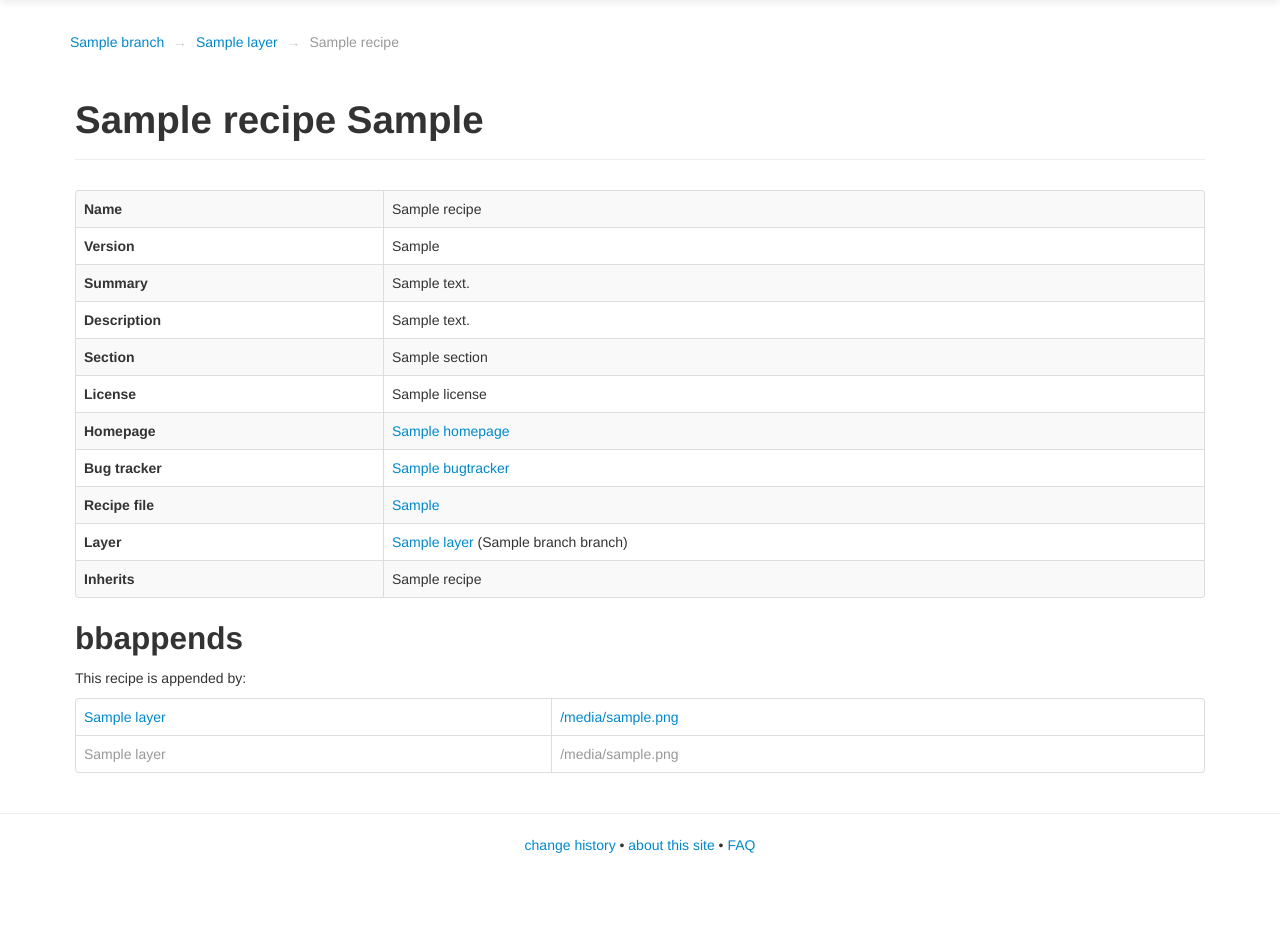
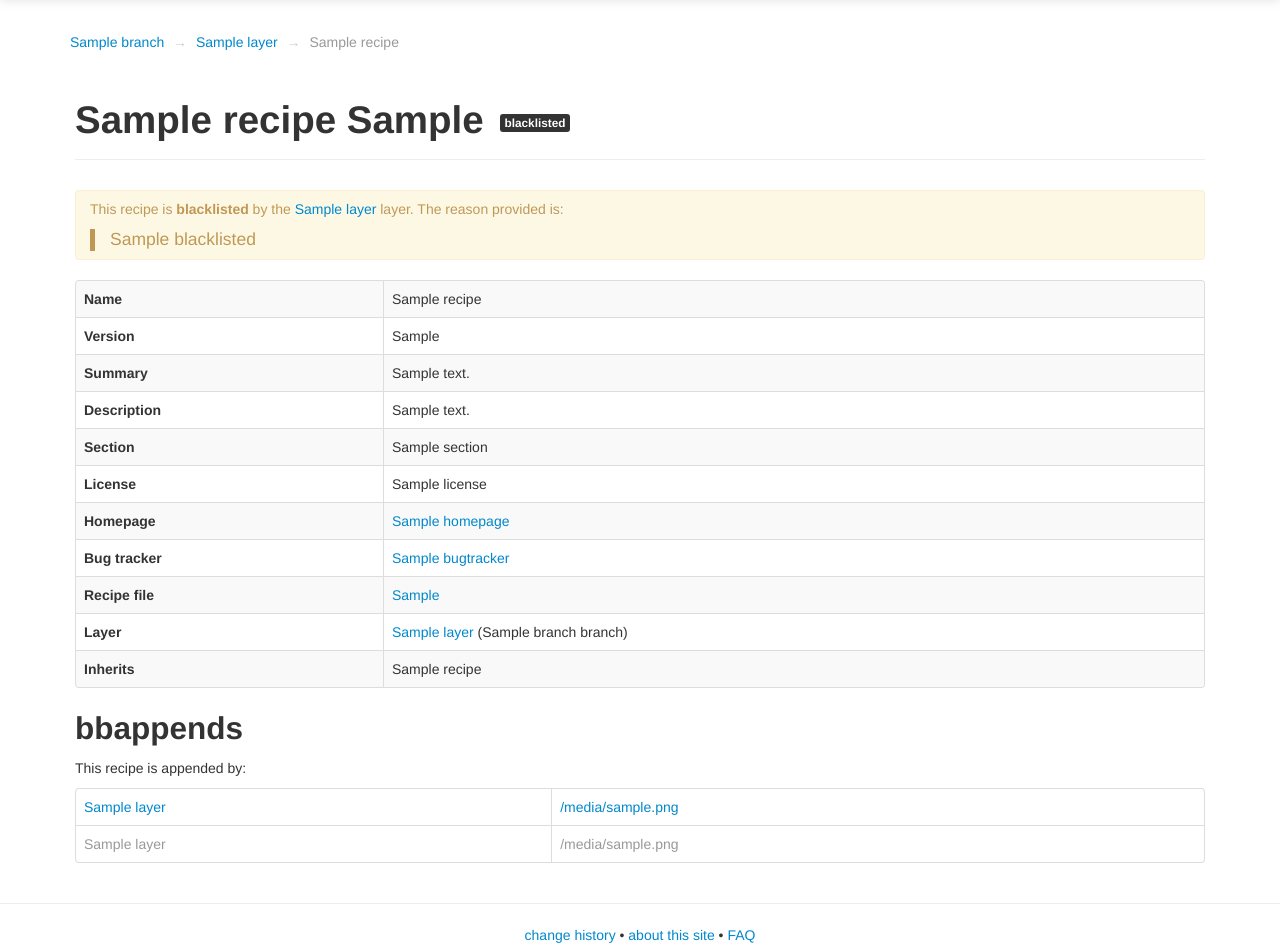
Before and after one commit to yoctoproject/layerindex-web, a Django app: template templates/layerindex/recipedetail.html in a window 1280 px wide. Shown: the part 41-986 px from the top of the page. Before the commit the page ends 894 px from the top, so only its background shows below. Run offline with Django 3.2, Linux system fonts and the light colour scheme; the template is opened without the code that fills it: most values are stand-ins (such as "Sample title", 1, 10 or a date in 2020); parts of the project's set-up code (start-up, migrations or seed data) failed here and were passed over; some libraries are stand-ins or nearby versions.

Commit message:
Display recipe blacklist information
Display blacklist information for recipes in the recipe details,
as well as the recipe search page, and layer page tables. This
information is pulled from the PNBLACKLIST variable. Includes a
hover text containing the reason for blacklist labels.

Changes to Django and Layerindex files:
- models.py, update.py
- migration file
- templates and static content (stylesheet)

[YOCTO #7855]

Signed-off-by: Alex Franco <alejandro.franco@linux.intel.com>
Signed-off-by: Elliot Smith <elliot.smith@intel.com>

```diff
--- a/layerindex/models.py
+++ b/layerindex/models.py
@@ -244,6 +244,7 @@ class Recipe(models.Model):
     bbclassextend = models.CharField(max_length=100, blank=True)
     inherits = models.CharField(max_length=255, blank=True)
     updated = models.DateTimeField(auto_now = True)
+    blacklisted = models.CharField(max_length=255, blank=True)
 
     def vcs_web_url(self):
         url = self.layerbranch.file_url(os.path.join(self.filepath, self.filename))
--- a/layerindex/static/css/additional.css
+++ b/layerindex/static/css/additional.css
@@ -200,14 +200,29 @@ padding: 8px;
     margin-left: 8px;
 }
 
-.icon-hdd {
+.label-inverse, .icon-hdd {
     margin-left: 6px;
 }
 
-.icon-hdd:hover {
+.label-inverse:hover, .icon-hdd:hover {
     cursor: pointer;
+}
+
+.label-inverse:hover {
+    background-color: #999;
 }
 
 ul.unstyled {
     margin-bottom: 0;
 }
+
+blockquote.span7.warn {
+    border-color: #c09853;
+    margin-bottom: 0;
+    margin-left: 0;
+    min-height: 0;
+}
+
+.valign-middle {
+    vertical-align: middle;
+}
--- a/layerindex/update.py
+++ b/layerindex/update.py
@@ -69,6 +69,7 @@ def update_recipe_file(data, path, recipe, layerdir_start, repodir):
         gr = set(data.getVar("__inherit_cache", True) or [])
         lr = set(envdata.getVar("__inherit_cache", True) or [])
         recipe.inherits = ' '.join(sorted({os.path.splitext(os.path.basename(r))[0] for r in lr if r not in gr}))
+        recipe.blacklisted = envdata.getVarFlag('PNBLACKLIST', recipe.pn, True) or ""
         recipe.save()
 
         # Get file dependencies within this layer
--- a/templates/layerindex/detail.html
+++ b/templates/layerindex/detail.html
@@ -198,7 +198,7 @@
                         <tbody>
                             {% for recipe in layerbranch.sorted_recipes %}
                                 <tr>
-                                    <td><a href="{% url recipe recipe.id %}">{{ recipe.name }}</a>{% if 'image' in recipe.inherits.split %}<i class="icon-hdd"></i>{% endif %}</td>
+                                    <td><a href="{% url recipe recipe.id %}">{{ recipe.name }}</a>{% if 'image' in recipe.inherits.split %}<i class="icon-hdd"></i>{% endif %}{% if recipe.blacklisted %}<span class="label label-inverse" title="{{ recipe.blacklisted }}">blacklisted</span>{% endif %}</td>
                                     <td>{{ recipe.pv }}</td>
                                     <td class="span8">{{ recipe.short_desc }}</td>
                                 </tr>
@@ -323,6 +323,7 @@
                 })
 
                 $('.icon-hdd').tooltip({title:"Inherits image"});
+                $('.label-inverse').tooltip();
             });
         });
     </script>
--- a/templates/layerindex/recipedetail.html
+++ b/templates/layerindex/recipedetail.html
@@ -30,8 +30,19 @@
         <div class="row-fluid">
 
             <div class="page-header">
-                <h1>{{ recipe.name }} {{ recipe.pv }}</h1>
+                <h1>{{ recipe.name }} {{ recipe.pv }} {% if recipe.blacklisted %} <span class="label label-inverse valign-middle">blacklisted</span> {% endif %}</h1>
             </div>
+
+            {% if recipe.blacklisted %}
+                <div class="alert">
+                    <div class="row-fluid">
+                        <p>This recipe is <strong>blacklisted</strong> by the <a href="{% url layer_item recipe.layerbranch.branch.name recipe.layerbranch.layer.name %}">{{ recipe.layerbranch.layer.name }}</a> layer. The reason provided is:</p>
+                        <blockquote class="span7 warn">
+                            <p>{{ recipe.blacklisted }}</p>
+                        </blockquote>
+                    </div>
+                </div>
+            {% endif %}
 
                 <table class="table table-striped table-bordered">
                     <tbody>
--- a/templates/layerindex/recipes.html
+++ b/templates/layerindex/recipes.html
@@ -52,7 +52,7 @@
                     <tbody>
                         {% for recipe in recipe_list %}
                             <tr {% if recipe.preferred_count > 0 %}class="muted"{% endif %}>
-                                <td><a href="{% url recipe recipe.id %}">{{ recipe.name }}</a>{% if 'image' in recipe.inherits.split %}<i class="icon-hdd"></i>{% endif %}</td>
+                                <td><a href="{% url recipe recipe.id %}">{{ recipe.name }}</a>{% if 'image' in recipe.inherits.split %}<i class="icon-hdd"></i>{% endif %}{% if recipe.blacklisted %}<span class="label label-inverse" title="{{ recipe.blacklisted }}">blacklisted</span>{% endif %}</td>
                                 <td>{{ recipe.pv }}</td>
                                 <td>{{ recipe.short_desc }}</td>
                                 <td><a href="{% url layer_item url_branch recipe.layerbranch.layer.name %}">{{ recipe.layerbranch.layer.name }}</a></td>
@@ -84,6 +84,7 @@
             firstfield.focus()
 
         $('.icon-hdd').tooltip({title:"Inherits image"});
+        $('.label-inverse').tooltip();
     });
 </script>
 {% endblock %}
```
Also changed, not shown: layerindex/migrations/0010_auto__add_field_recipe_blacklisted.py (added).
